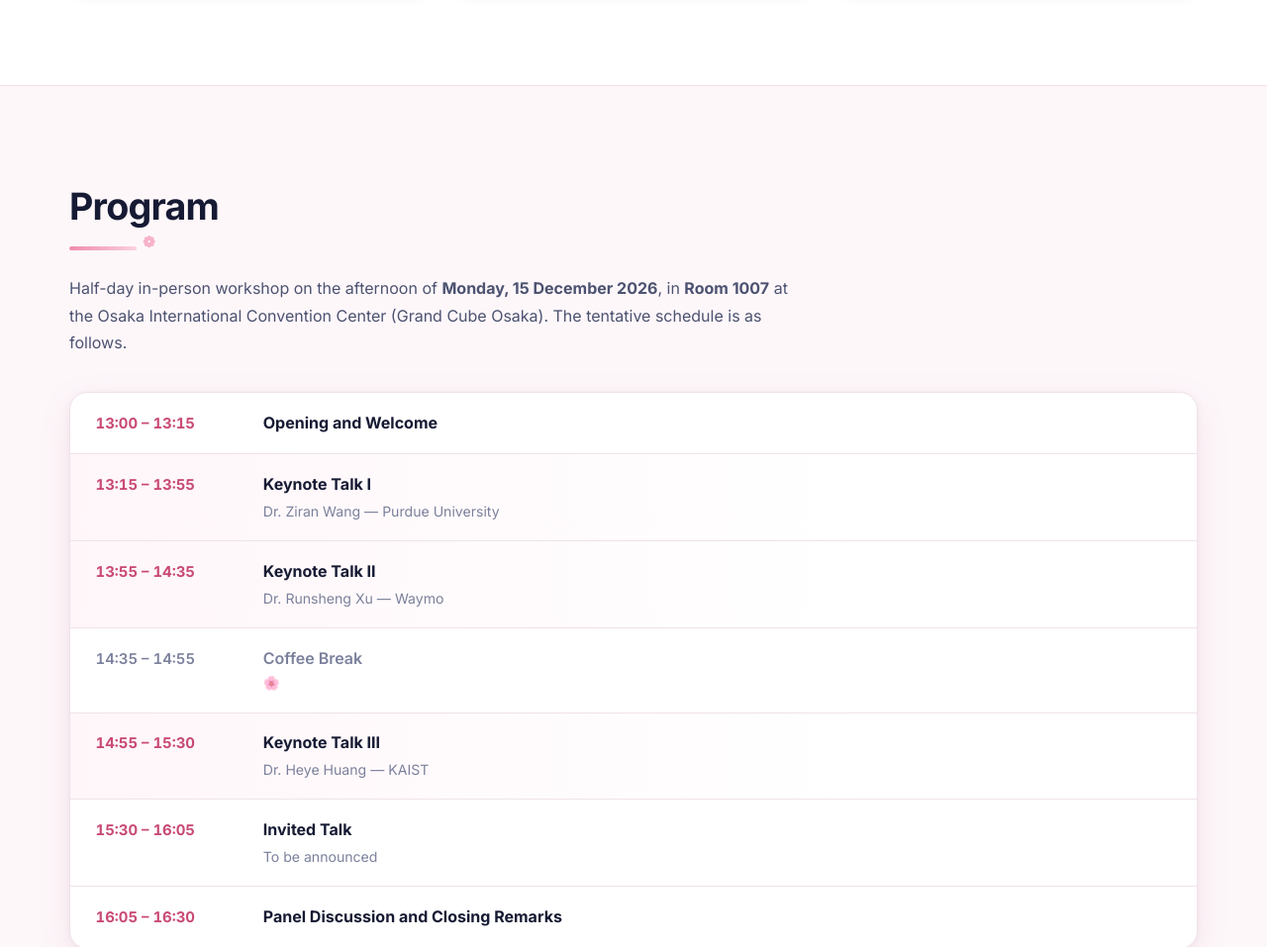
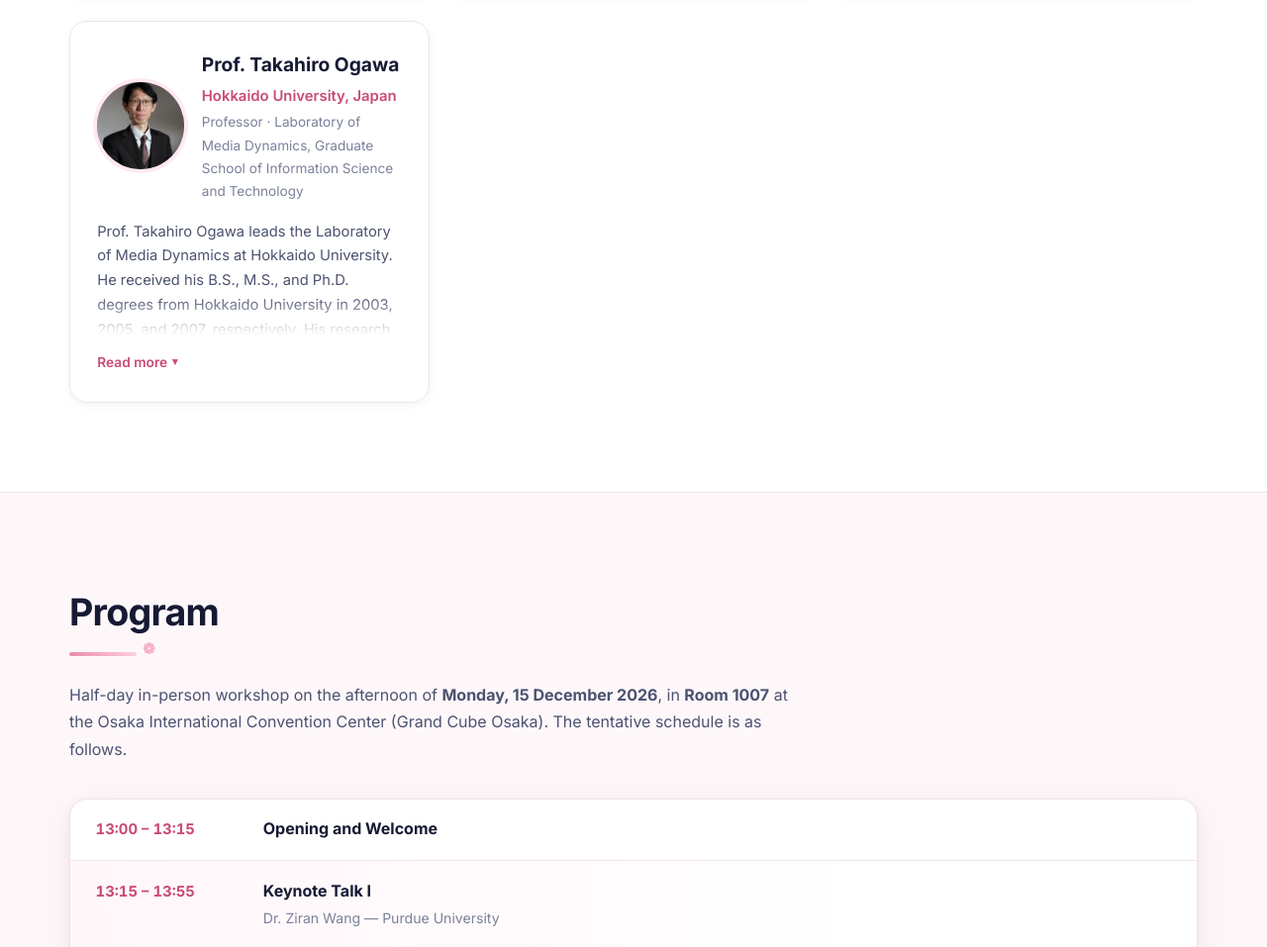
Before and after one commit to mengsiwei/MIRAI_ACCV_Workshop, a plain HTML site: page index.html in a window 1280 px wide. Shown: the part 3127-4084 px from the top of the page at 99% size. Drawn offline with Linux system fonts and the light colour scheme; a web font is replaced by a local one.

Commit message:
add the fourth keynote speaker

```diff
--- a/index.html
+++ b/index.html
@@ -152,7 +152,7 @@
 <section id="speakers" class="section">
   <div class="wrap">
     <h2 class="section-title">Invited Keynote Speakers</h2>
-    <p class="section-lead">Three keynote speakers have been invited to present at MIRAI Driving.</p>
+    <p class="section-lead">Four keynote speakers have been invited to present at MIRAI Driving.</p>
     <div class="speaker-grid">
 
       <article class="speaker-card">
@@ -212,6 +212,26 @@
         </p>
       </article>
 
+      <article class="speaker-card">
+        <div class="speaker-head">
+          <img class="avatar" src="assets/images/takahiro-ogawa.jpg" alt="Takahiro Ogawa" loading="lazy" width="88" height="88">
+          <div>
+            <h3>Prof. Takahiro Ogawa</h3>
+            <p class="affil">Hokkaido University, Japan</p>
+            <p class="role">Professor · Laboratory of Media Dynamics, Graduate School of Information Science and Technology</p>
+          </div>
+        </div>
+        <p class="bio">
+          Prof. Takahiro Ogawa leads the Laboratory of Media Dynamics at Hokkaido University. He received his B.S.,
+          M.S., and Ph.D. degrees from Hokkaido University in 2003, 2005, and 2007, respectively. His research covers
+          large-scale and diverse cross-media analysis and visualization, spanning images, video, music, medical and
+          brain activity data, planetary imagery, infrastructure information, sports footage, and social media, with a
+          current emphasis on AI, IoT, and big data processing for multimedia analysis in real-world applications. He
+          has authored more than 220 peer-reviewed journal articles and over 170 international conference papers, and
+          is a Senior Member of IEEE as well as a member of ACM, IEICE, and ITE.
+        </p>
+      </article>
+
     </div>
   </div>
 </section>
@@ -248,9 +268,9 @@
           <span class="time">14:55 – 15:30</span>
           <span class="item"><b>Keynote Talk III</b><em>Dr. Heye Huang — KAIST</em></span>
         </li>
-        <li>
+        <li class="highlight">
           <span class="time">15:30 – 16:05</span>
-          <span class="item"><b>Invited Talk</b><em>To be announced</em></span>
+          <span class="item"><b>Keynote Talk IV</b><em>Prof. Takahiro Ogawa — Hokkaido University</em></span>
         </li>
         <li>
           <span class="time">16:05 – 16:30</span>
```
Also changed, not shown: assets/images/takahiro-ogawa.jpg (added).
